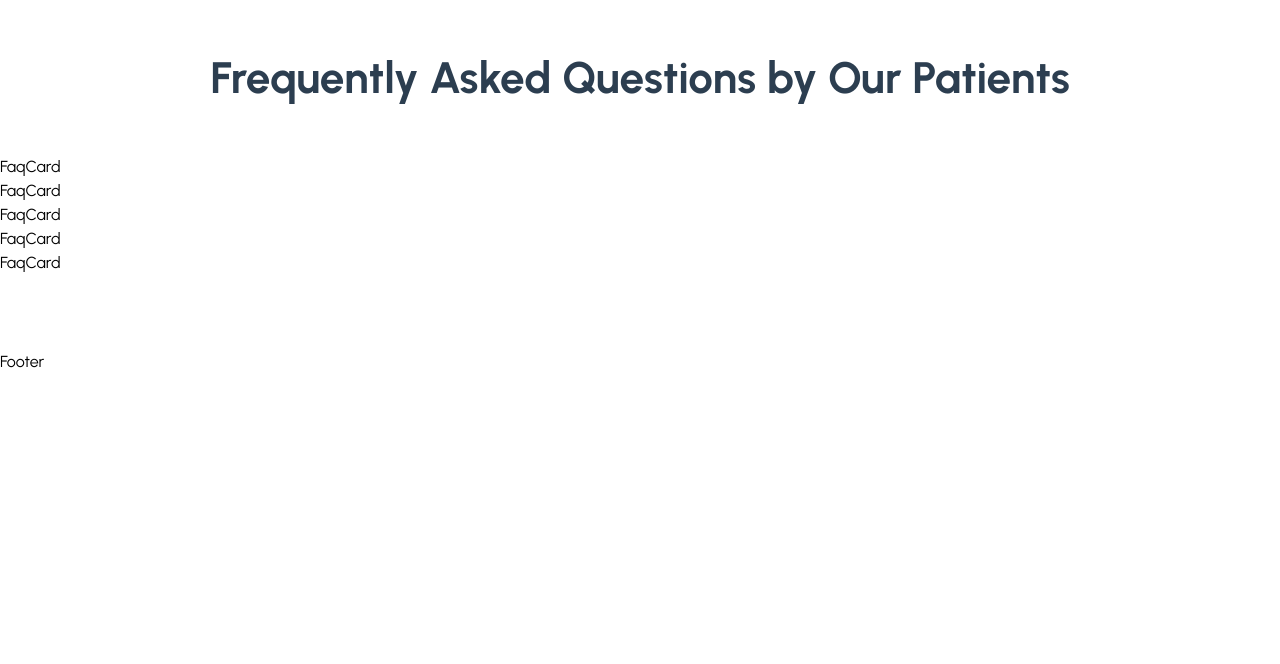
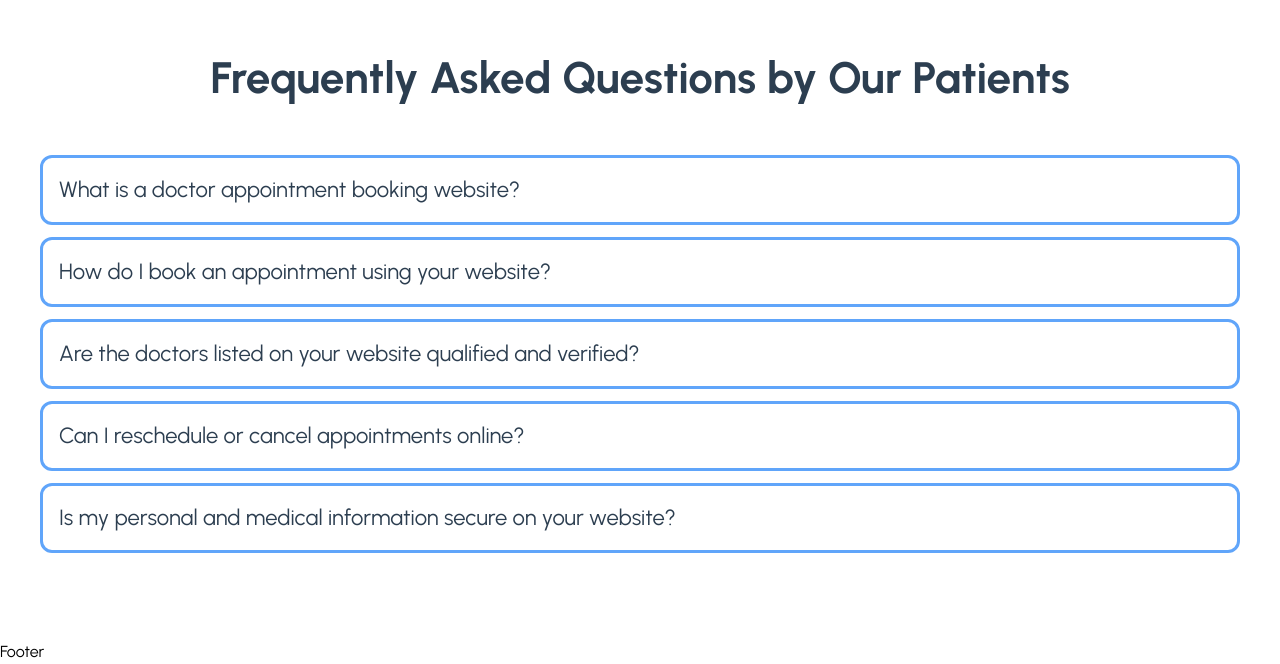
Before and after one commit to RavinduKavinda/doctor-appointment-booking, a React (Vite) app in the folder frontend/: page / in a window 1280 px wide. Shown: the part 4877-5541 px from the top of the page. Before the commit the page ends 5251 px from the top, so only its background shows below. Built offline with nearby package versions, Linux system fonts and the light colour scheme; a web font is replaced by a local one.

Commit message:
FaqCard question

```diff
--- a/frontend/src/components/Faq/FaqCard.jsx
+++ b/frontend/src/components/Faq/FaqCard.jsx
@@ -1,9 +1,13 @@
-import React from 'react';
+import { useState } from 'react';
 
-const FaqCard = () => {
+const FaqCard = ({ item }) => {
   return (
-    <div>
-      FaqCard
+    <div className="p-2 lg:p-4 rounded-[12px] border-[3px] border-solid border-blue-400 ml-[20px] lg:ml-[40px] mr-[20px] lg:mr-[40px] mb-3 cursor-pointer">
+      <div className="flex items-center justify-between gap-6">
+        <h4 className="text-[16px] lg:text-[22px] leading-7 lg:leading-8 text-headingColor">
+            {item.question}
+        </h4>
+      </div>
     </div>
   );
 }
```
